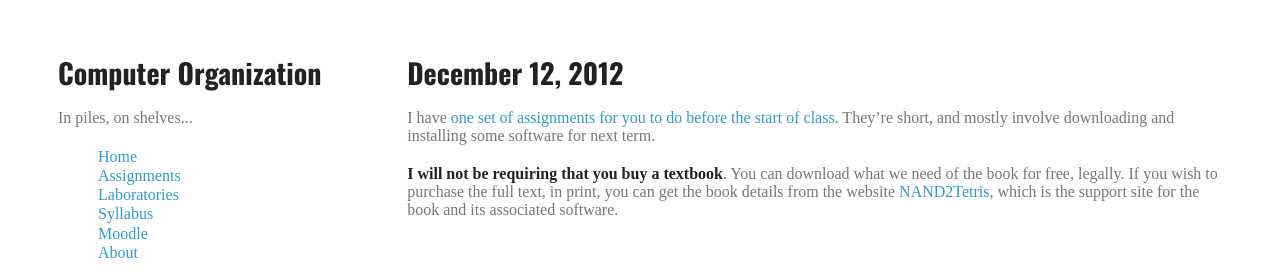
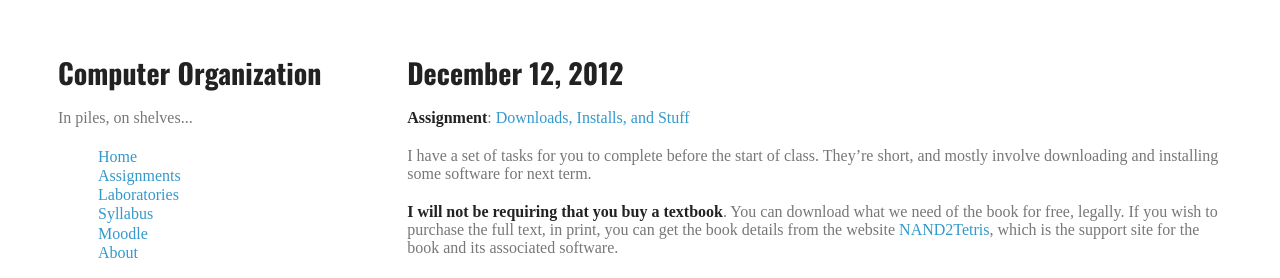
Before and after one commit to bereacs/comporg, a Jekyll site: the page built from index.md, in a window 1280 px wide, cut to the strip 0-278 px from the top of the page. Built offline with Jekyll 4.4.1, drawn with Linux system fonts in a browser that asks for light colours; some web fonts are replaced.

Commit message:
Minor changes.
I could probably automate some of this, but the way I've structured things limits what I can do. (I think.)

```diff
--- a/_includes/days/2012-12-12.md
+++ b/_includes/days/2012-12-12.md
@@ -1,5 +1,7 @@
 # December 12, 2012
 
-I have [one set of assignments for you to do before the start of class]({{site.base}}/todo/assignments.html#due_before_class). They're short, and mostly involve downloading and installing some software for next term.
+**Assignment**: [Downloads, Installs, and Stuff]({{site.base}}/todo/assignments.html#downloads_installs_and_stuff)
+
+I have a set of tasks for you to complete before the start of class. They're short, and mostly involve downloading and installing some software for next term.
 
 **I will not be requiring that you buy a textbook**. You can download what we need of the book for free, legally. If you wish to purchase the full text, in print, you can get the book details from the website [NAND2Tetris](http://nand2tetris.org/), which is the support site for the book and its associated software.
```
Also changed, not shown: todo/assignments.md (+7 -1 lines).
